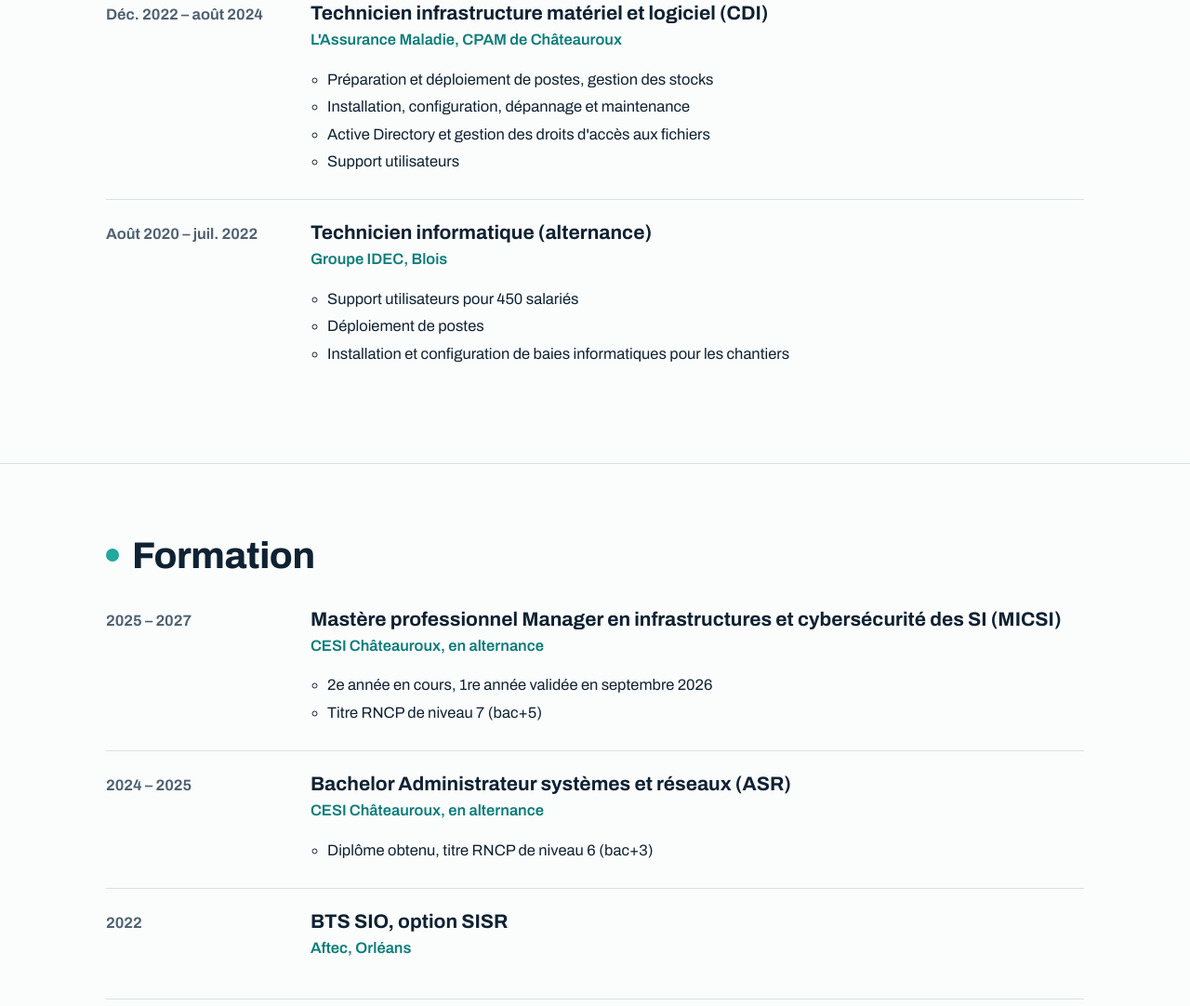
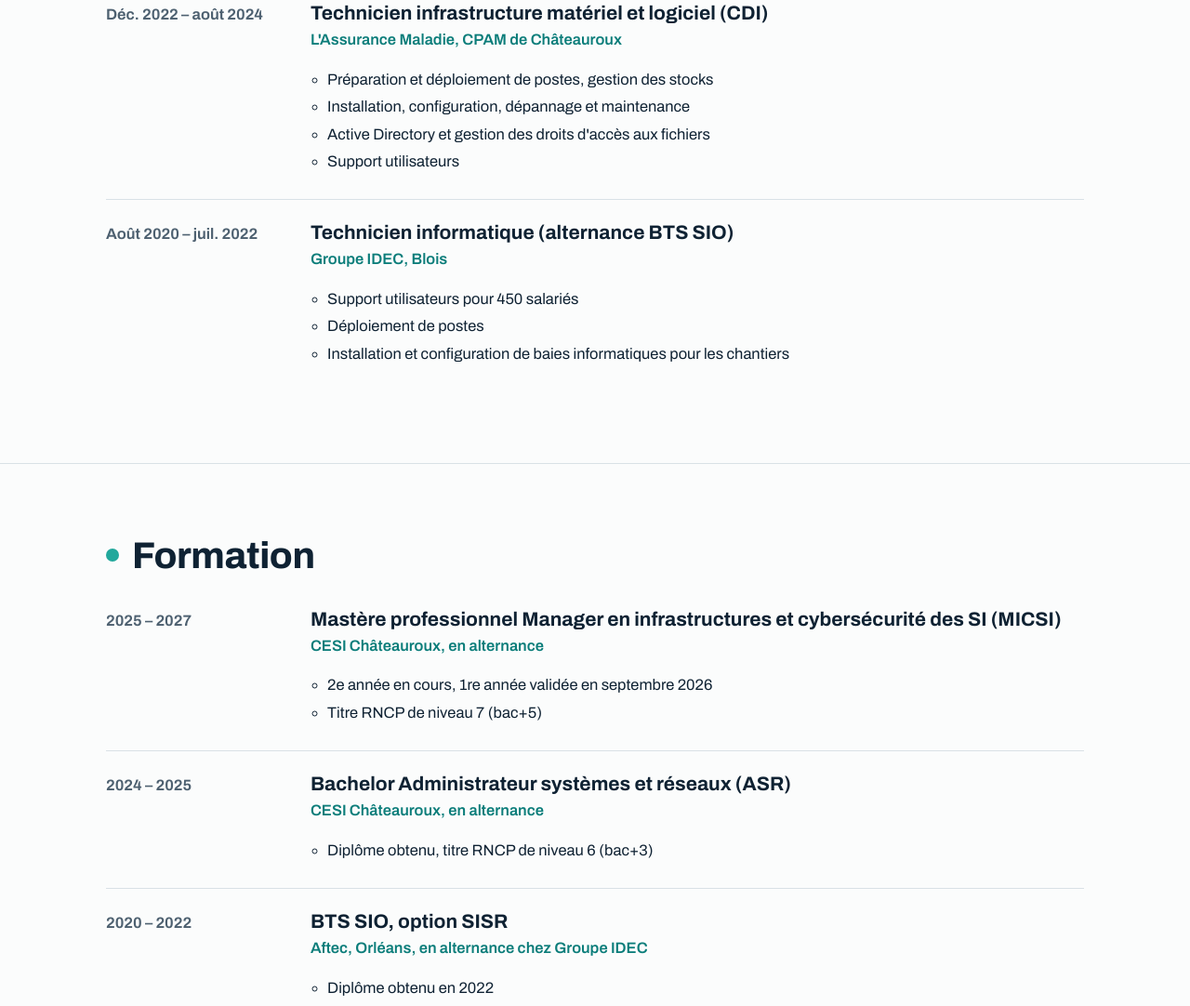
Before and after one commit to Dovhakiin-16/cv_d-faglain, a plain HTML site: page index.html in a window 1280 px wide. Shown: the part 2840-3922 px from the top of the page at 93% size. Drawn offline with Linux system fonts and the light colour scheme.

Commit message:
Formation : BTS SIO en alternance chez Groupe IDEC
Co-Authored-By: Claude Opus 5.5 <noreply@anthropic.com>
Claude-Session: https://claude.ai/code/session_01CnjFNdd2EG4Yem5HCgJW3m

```diff
--- a/index.html
+++ b/index.html
@@ -284,7 +284,7 @@ footer{background:var(--ink);color:color-mix(in srgb,var(--bg) 65%,var(--ink));f
       <li>
         <span class="when">Août 2020 – juil. 2022</span>
         <div>
-          <h3>Technicien informatique (alternance)</h3>
+          <h3>Technicien informatique (alternance BTS SIO)</h3>
           <p class="org">Groupe IDEC, Blois</p>
           <ul>
             <li>Support utilisateurs pour 450 salariés</li>
@@ -303,7 +303,7 @@ footer{background:var(--ink);color:color-mix(in srgb,var(--bg) 65%,var(--ink));f
     <ol class="xp">
       <li><span class="when">2025 – 2027</span><div><h3>Mastère professionnel Manager en infrastructures et cybersécurité des SI (MICSI)</h3><p class="org">CESI Châteauroux, en alternance</p><ul><li>2e année en cours, 1re année validée en septembre 2026</li><li>Titre RNCP de niveau 7 (bac+5)</li></ul></div></li>
       <li><span class="when">2024 – 2025</span><div><h3>Bachelor Administrateur systèmes et réseaux (ASR)</h3><p class="org">CESI Châteauroux, en alternance</p><ul><li>Diplôme obtenu, titre RNCP de niveau 6 (bac+3)</li></ul></div></li>
-      <li><span class="when">2022</span><div><h3>BTS SIO, option SISR</h3><p class="org">Aftec, Orléans</p></div></li>
+      <li><span class="when">2020 – 2022</span><div><h3>BTS SIO, option SISR</h3><p class="org">Aftec, Orléans, en alternance chez Groupe IDEC</p><ul><li>Diplôme obtenu en 2022</li></ul></div></li>
       <li><span class="when">2019 – 2020</span><div><h3>Formation développeur informatique</h3><p class="org">Ynov, Nantes</p></div></li>
     </ol>
   </div>
```
